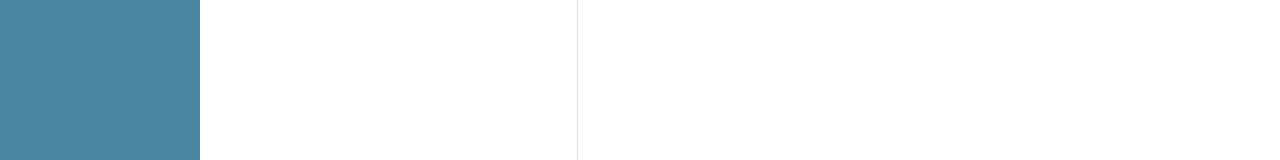
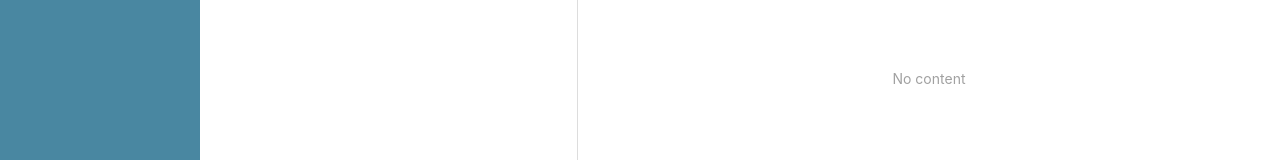
Before and after one commit to Im-perfect/mail-app-mockup, a React (Create React App) app: page / in a window 1280 px wide. Both pictures are taken after a click on the item "Drafts". Shown: the part 388-548 px from the top of the page. Built offline with nearby package versions, Linux system fonts and the light colour scheme.

Commit message:
style email details area when there's no content

```diff
--- a/src/components/EmailDetails.js
+++ b/src/components/EmailDetails.js
@@ -56,7 +56,7 @@
         </div>
       );
     } else {
-      return <div id="email-detail">No content</div>;
+      return <div id="email-detail" className="empty"><p>No content</p></div>;
     }
   }
 }
--- a/src/css/main.css
+++ b/src/css/main.css
@@ -232,6 +232,13 @@
   flex: 65%;
 }
 
+.empty {
+  display: flex;
+  justify-content: center;
+  align-items: center;
+  color: #a1a1a1;
+}
+
 .email-detail-header {
   padding: 12px 20px;
   border-bottom: 1px solid #dddddd;
```
